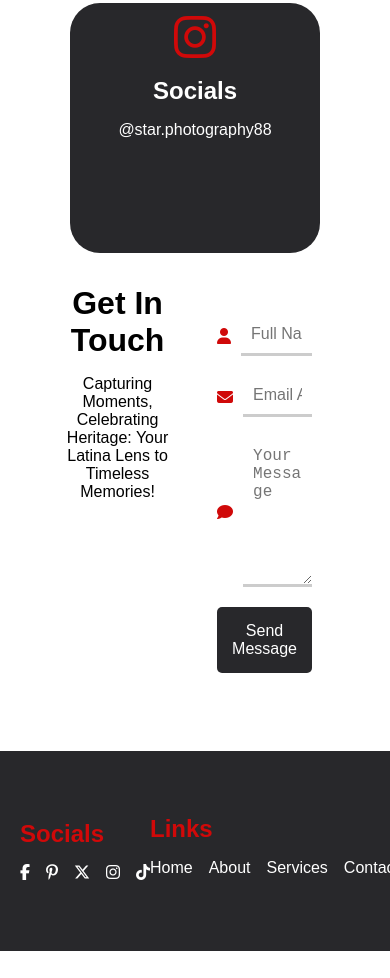
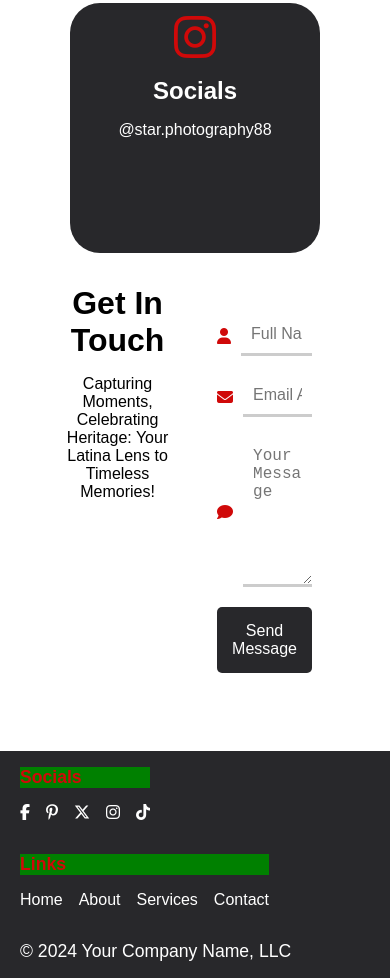
Before and after one commit to alphageekdom/portfolio-page, a plain HTML site: page index.html in a window 390 px wide. Shown: the part 5425-6403 px from the top of the page. Before the commit the page ends 6376 px from the top, so only its background shows below. Drawn offline with Linux system fonts and the light colour scheme; a web font is replaced by a local one.

Commit message:
Footer responsive design

```diff
--- a/style.css
+++ b/style.css
@@ -595,6 +595,7 @@ footer {
   color: white;
   height: 200px;
   display: flex;
+  flex-direction: row;
   align-items: center;
 }
 
@@ -608,7 +609,7 @@ footer .container {
   display: flex;
   flex-direction: row;
   justify-content: space-between;
-  align-items: center;
+  align-items: flex-start;
 }
 
 /* Footer Column */
@@ -628,6 +629,8 @@ footer .container {
 .footer-socials {
   display: flex;
   flex-direction: row;
+  justify-content: center;
+  align-items: center;
   gap: 1rem;
   list-style: none;
 }
@@ -646,10 +649,6 @@ footer .container {
   justify-content: center;
   list-style: none;
   gap: 1rem;
-}
-
-.footer-links li {
-  margin-bottom: 10px;
 }
 
 .footer-links li a {
@@ -671,6 +670,17 @@ footer .container {
   font-size: 1.5rem;
 }
 
+@media screen and (max-width: 780px) {
+  .footer-column h1 {
+    background-color: green;
+    font-size: 1.1rem;
+  }
+
+  .footer-column .copyright {
+    font-size: 1.1rem;
+  }
+}
+
 /* Media query for mobile responsiveness */
 @media screen and (max-width: 600px) {
   .navbar .container {
@@ -681,4 +691,21 @@ footer .container {
   .logo {
     margin-bottom: 10px;
   }
+
+  footer {
+    height: 100%;
+    padding: 1rem 0;
+  }
+
+  footer .footer-columns {
+    display: flex;
+    flex-direction: column;
+    align-items: flex-start;
+    gap: 2rem;
+  }
+  .footer-column {
+    display: flex;
+    flex-direction: column;
+    justify-content: flex-start;
+  }
 }
```
